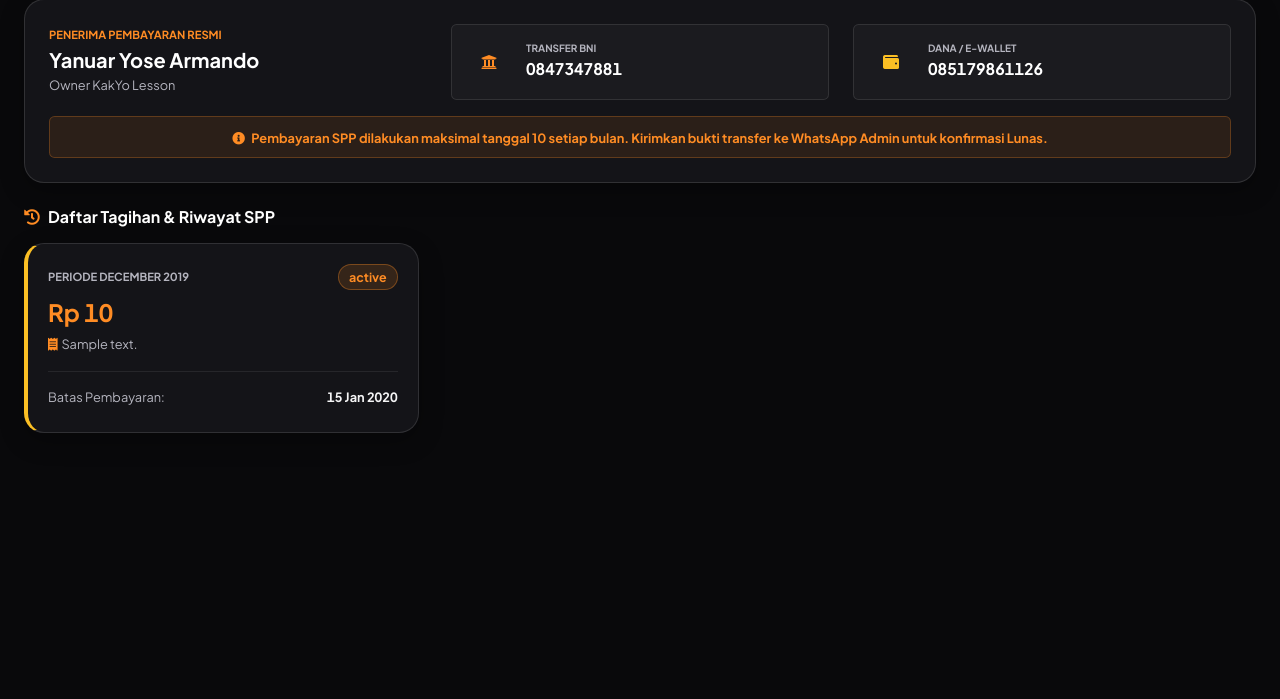
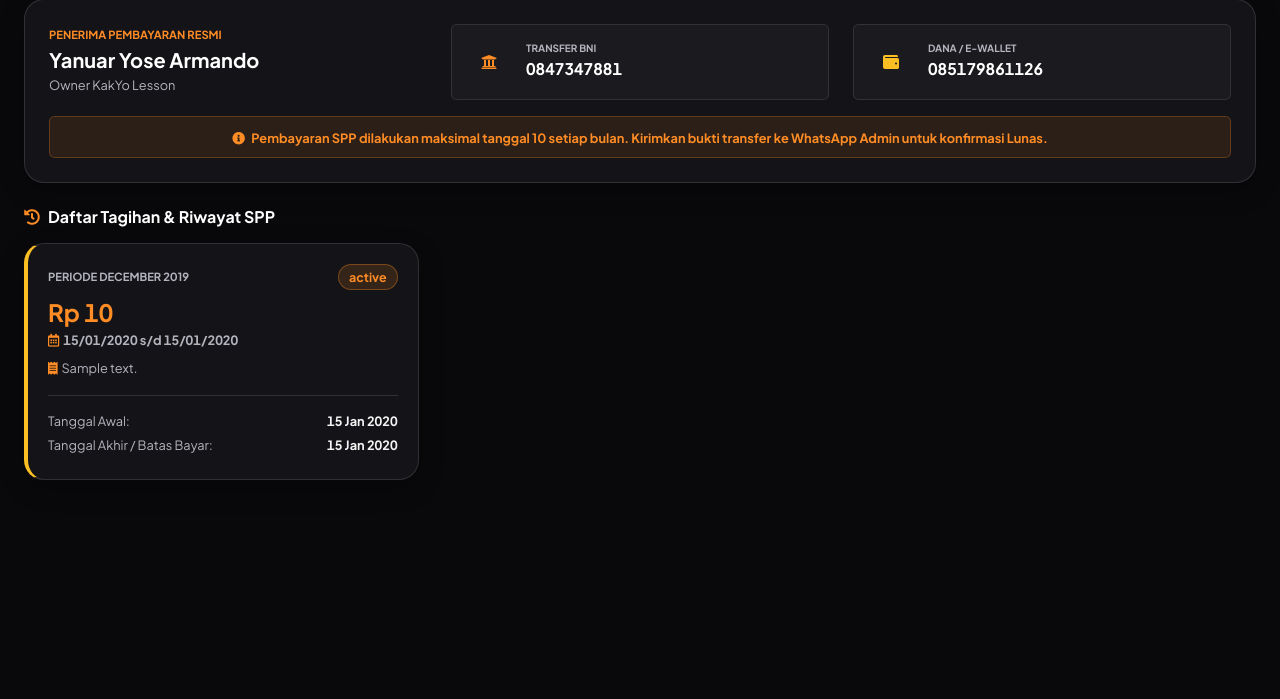
Before and after one commit to iannnub/music-project, a PHP site: template views/siswa/pembayaran.php in a window 1280 px wide. Shown: the part 81-780 px from the top of the page. Run offline with PHP 8.4, Linux system fonts and the light colour scheme; the template is opened without the code that fills it: most values are stand-ins (such as "Sample title", 1, 10 or a date in 2020); a stand-in replaces the project's code that opens the database connection; some libraries are stand-ins or nearby versions.

Commit message:
feat(siswa): tampilkan tanggal awal dan tanggal akhir periode tagihan SPP murid

```diff
--- a/views/siswa/pembayaran.php
+++ b/views/siswa/pembayaran.php
@@ -97,9 +97,15 @@ if ($branch === 'Jember') {
         <?php else: ?>
             <?php foreach ($pembayaran as $p):
                 $today = date('Y-m-d');
-                $is_late = ($p['status'] === 'Belum Lunas' && $today > $p['end_date']);
+                $hasStart = !empty($p['start_date']) && $p['start_date'] !== '0000-00-00';
+                $hasEnd   = !empty($p['end_date']) && $p['end_date'] !== '0000-00-00';
+                $is_late  = ($p['status'] === 'Belum Lunas' && $hasEnd && $today > $p['end_date']);
                 $borderCls = ($p['status'] === 'Lunas') ? 'border-left-success' : ($is_late ? 'border-left-danger' : 'border-left-warning');
                 $badgeCls  = ($p['status'] === 'Lunas') ? 'lg-badge-green' : ($is_late ? 'lg-badge-red' : 'lg-badge-orange');
+                $startFmtSlash = $hasStart ? date('d/m/Y', strtotime($p['start_date'])) : '-';
+                $endFmtSlash   = $hasEnd ? date('d/m/Y', strtotime($p['end_date'])) : '-';
+                $startFmtLong  = $hasStart ? date('d M Y', strtotime($p['start_date'])) : '-';
+                $endFmtLong    = $hasEnd ? date('d M Y', strtotime($p['end_date'])) : '-';
             ?>
                 <div class="col-xl-4 col-md-6 mb-4">
                     <div class="card h-100 <?= $borderCls; ?>">
@@ -113,8 +119,11 @@ if ($branch === 'Jember') {
                                         <?= htmlspecialchars($is_late ? 'Jatuh Tempo' : $p['status']); ?>
                                     </span>
                                 </div>
-                                <div class="h4 font-weight-bold text-primary mb-2" style="font-variant-numeric: tabular-nums;">
+                                <div class="h4 font-weight-bold text-primary mb-1" style="font-variant-numeric: tabular-nums;">
                                     Rp <?= number_format($p['amount'], 0, ',', '.'); ?>
+                                </div>
+                                <div class="small text-muted font-weight-bold mb-2" style="font-variant-numeric: tabular-nums;">
+                                    <i class="far fa-calendar-alt text-primary mr-1"></i><?= $startFmtSlash; ?> s/d <?= $endFmtSlash; ?>
                                 </div>
                                 <?php if (!empty($p['notes'])): ?>
                                     <p class="small text-muted mb-3">
@@ -123,15 +132,19 @@ if ($branch === 'Jember') {
                                 <?php endif; ?>
                             </div>
 
-                            <div class="pt-3 border-top small" style="border-color: rgba(255,255,255,0.08) !important;">
-                                <div class="d-flex justify-content-between mb-1">
-                                    <span class="text-muted">Batas Pembayaran:</span>
-                                    <span class="font-weight-bold" style="font-variant-numeric: tabular-nums;"><?= date('d M Y', strtotime($p['end_date'])); ?></span>
+                            <div class="pt-3 border-top small" style="border-color: var(--border-glass) !important;">
+                                <div class="d-flex justify-content-between mb-1" style="gap: 8px;">
+                                    <span class="text-muted">Tanggal Awal:</span>
+                                    <span class="font-weight-bold text-right" style="font-variant-numeric: tabular-nums;"><?= $startFmtLong; ?></span>
+                                </div>
+                                <div class="d-flex justify-content-between mb-1" style="gap: 8px;">
+                                    <span class="text-muted">Tanggal Akhir / Batas Bayar:</span>
+                                    <span class="font-weight-bold text-right" style="font-variant-numeric: tabular-nums;"><?= $endFmtLong; ?></span>
                                 </div>
                                 <?php if ($p['status'] === 'Lunas'): ?>
-                                    <div class="d-flex justify-content-between">
+                                    <div class="d-flex justify-content-between" style="gap: 8px;">
                                         <span class="text-muted">Tercatat Lunas:</span>
-                                        <span class="text-success font-weight-bold"><?= date('d M Y', strtotime($p['payment_date'] ?? $p['created_at'])); ?></span>
+                                        <span class="text-success font-weight-bold text-right" style="font-variant-numeric: tabular-nums;"><?= date('d M Y', strtotime($p['payment_date'] ?? $p['created_at'])); ?></span>
                                     </div>
                                 <?php endif; ?>
                             </div>
```
